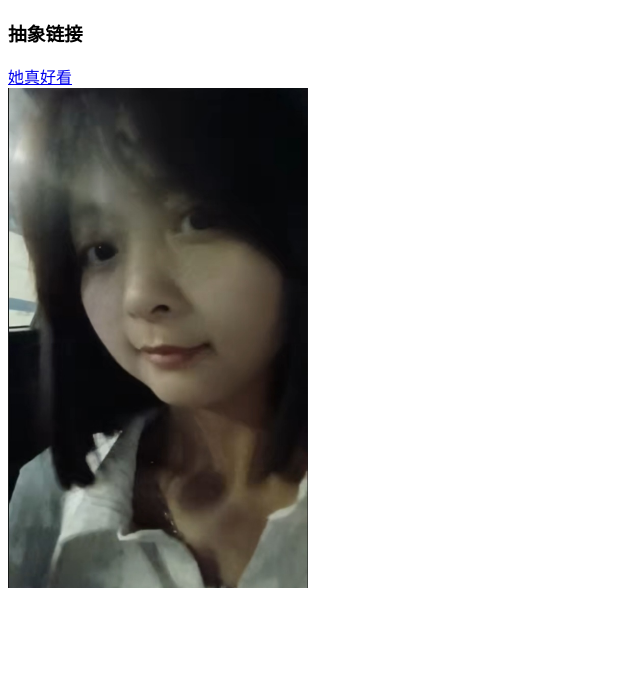
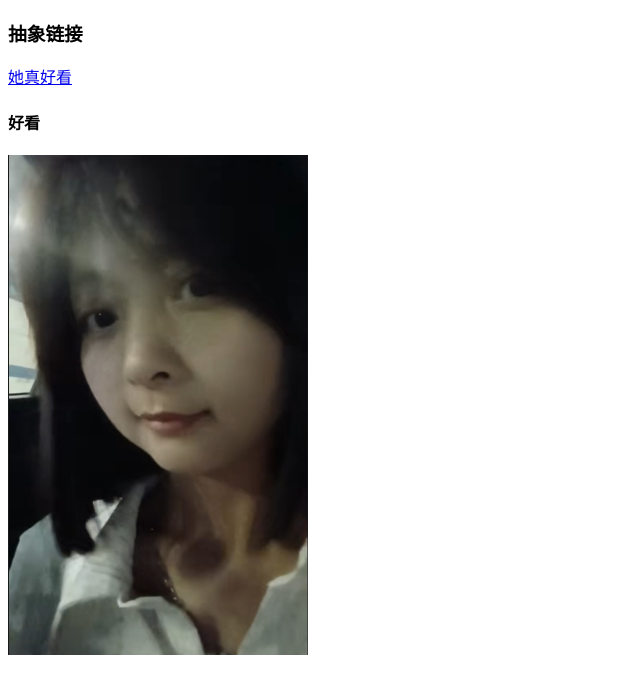
Before and after one commit to lwc1028/lwc1028.github.io, a plain HTML site: page cs.html in a window 1280 px wide. Shown: the whole page, without its empty margins (0-640 px from the left). Drawn offline with Linux system fonts and the light colour scheme.

Commit message:
Update cs.html

```diff
--- a/cs.html
+++ b/cs.html
@@ -9,6 +9,7 @@
     <h3>抽象链接</h3>
     <a href="index.html">她真好看</a>
     <br>
+    <h4>好看</h4>
     <img src="Screenshot_20240626_174309.jpg" alt="图片" width="300" height="500">
 </body>
 </html>
```
